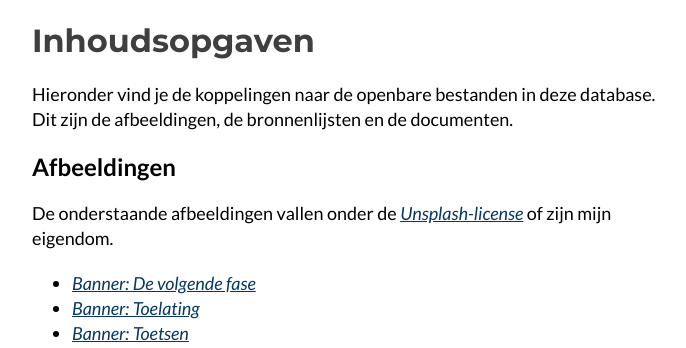
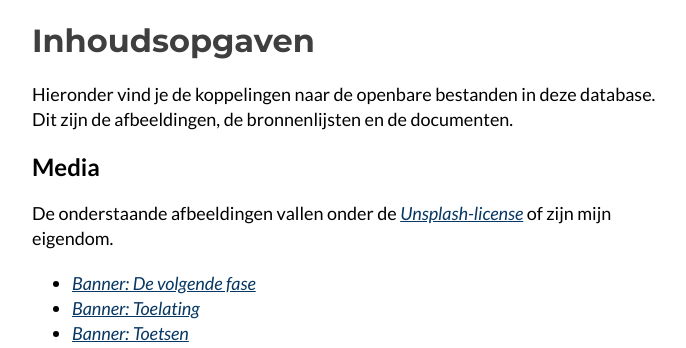
Before and after one commit to kevin-51/bronnen, a Jekyll site: the page built from index.md, in a window 1280 px wide. Shown: the top 348 px of the page, without its empty margins (288-974 px from the left). Built offline with Jekyll 4.4.1, drawn with Linux system fonts in a browser that asks for light colours.

Commit message:
Update index.md

```diff
--- a/index.md
+++ b/index.md
@@ -6,7 +6,7 @@ layout: index-24H1
 <!--Inhoudsopgaven-->
 Hieronder vind je de koppelingen naar de openbare bestanden in deze database. Dit zijn de afbeeldingen, de bronnenlijsten en de documenten.
 
-## Afbeeldingen
+## Media
 De onderstaande afbeeldingen vallen onder de [Unsplash-license](https://unsplash.com/license) of zijn mijn eigendom.
 * [Banner: De volgende fase](/media/siho/2024/02-0223.jpg)
 * [Banner: Toelating](/media/siho/2024/03-0305.jpg)
```
